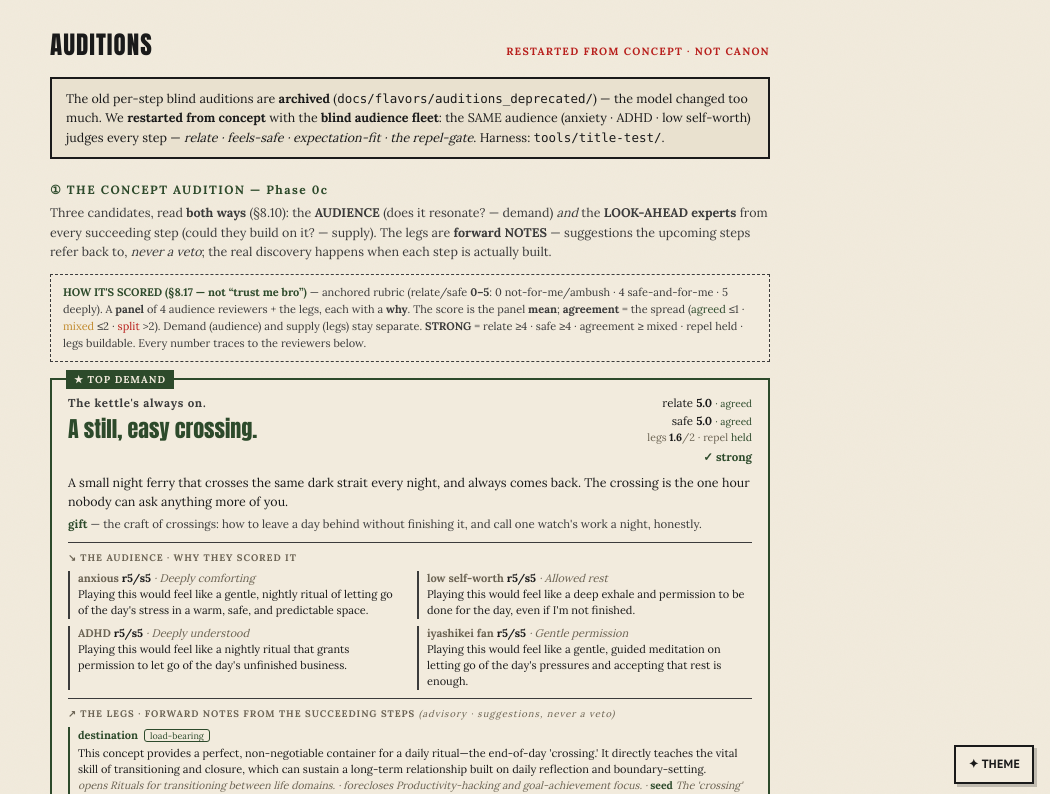
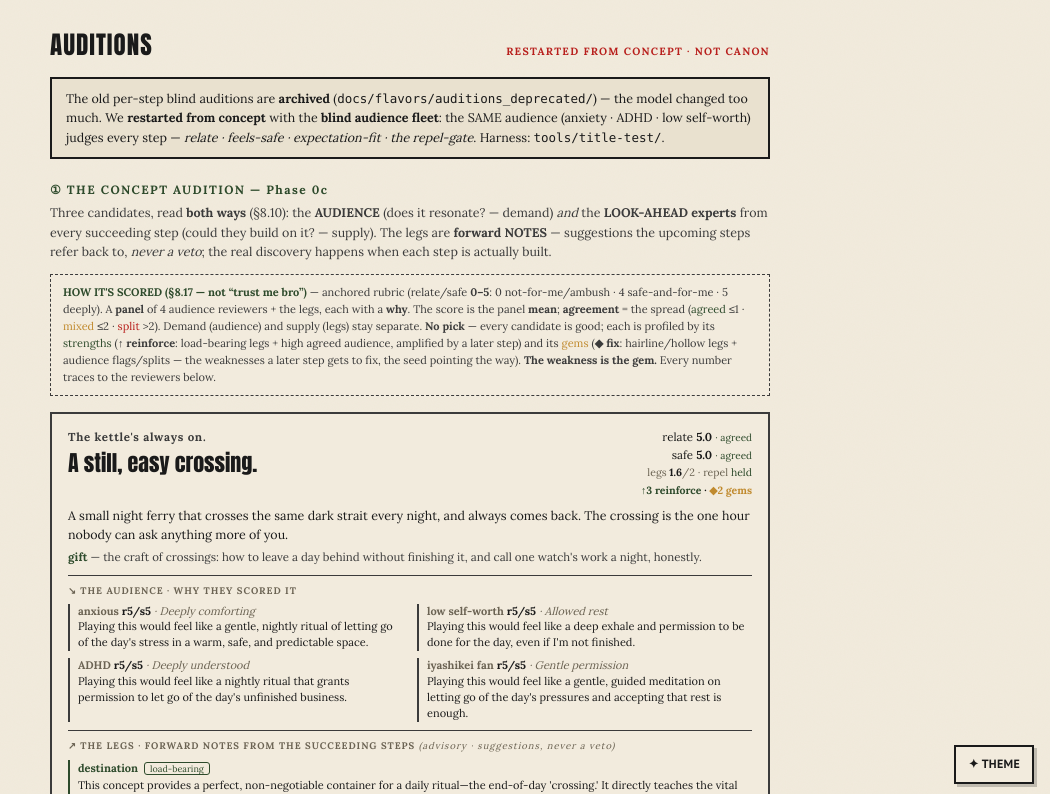
Before and after one commit to cybervaldez/myliar-website, a Next.js app: page /auditions in a window 1280 px wide. Shown: the top 794 px of the page, without its empty margins (230-1280 px from the left). Built offline with nearby package versions, Linux system fonts and the light colour scheme.

Commit message:
deploy: sync website/ from monorepo @ 63d1349

```diff
--- a/app/auditions/page.tsx
+++ b/app/auditions/page.tsx
@@ -42,7 +42,6 @@ const ink = "var(--ink)", soft = "var(--ink-soft)", paper = "var(--paper)", shad
 export default function AuditionsPage() {
   // rank by relate+safe; the winner gets the crown
   const ranked = D.concepts.map((c, k) => ({ c, i: k + 1, score: +avg(k + 1, "relate") + +avg(k + 1, "feelsSafe") })).sort((a, b) => b.score - a.score);
-  const winnerId = ranked[0].c.id;
 
   return (
     <main style={{ maxWidth: 760, margin: "0 auto", padding: "26px 20px 80px" }}>
@@ -57,29 +56,28 @@ export default function AuditionsPage() {
       <div style={{ fontFamily: "var(--theme-body)", fontSize: 12, fontWeight: 700, letterSpacing: ".12em", color: forest, marginBottom: 4 }}>① THE CONCEPT AUDITION — Phase 0c</div>
       <p style={{ fontSize: 12.5, color: soft, margin: "0 0 12px" }}>Three candidates, read <b>both ways</b> (§8.10): the <b>AUDIENCE</b> (does it resonate? — demand) <i>and</i> the <b>LOOK-AHEAD experts</b> from every succeeding step (could they build on it? — supply). The legs are <b>forward NOTES</b> — suggestions the upcoming steps refer back to, <i>never a veto</i>; the real discovery happens when each step is actually built.</p>
       <div style={{ border: `1px dashed var(--ink-soft)`, background: paper, padding: "9px 12px", fontSize: 11, color: soft, lineHeight: 1.55, margin: "0 0 16px" }}>
-        <b style={{ color: forest }}>HOW IT&apos;S SCORED (§8.17 — not &ldquo;trust me bro&rdquo;)</b> — anchored rubric (relate/safe <b>0–5</b>: 0 not-for-me/ambush · 4 safe-and-for-me · 5 deeply). A <b>panel</b> of 4 audience reviewers + the legs, each with a <b>why</b>. The score is the panel <b>mean</b>; <b>agreement</b> = the spread (<span style={{ color: forest }}>agreed</span> ≤1 · <span style={{ color: "#c08a2e" }}>mixed</span> ≤2 · <span style={{ color: red }}>split</span> &gt;2). Demand (audience) and supply (legs) stay separate. <b>STRONG</b> = relate ≥4 · safe ≥4 · agreement ≥ mixed · repel held · legs buildable. Every number traces to the reviewers below.
+        <b style={{ color: forest }}>HOW IT&apos;S SCORED (§8.17 — not &ldquo;trust me bro&rdquo;)</b> — anchored rubric (relate/safe <b>0–5</b>: 0 not-for-me/ambush · 4 safe-and-for-me · 5 deeply). A <b>panel</b> of 4 audience reviewers + the legs, each with a <b>why</b>. The score is the panel <b>mean</b>; <b>agreement</b> = the spread (<span style={{ color: forest }}>agreed</span> ≤1 · <span style={{ color: "#c08a2e" }}>mixed</span> ≤2 · <span style={{ color: red }}>split</span> &gt;2). Demand (audience) and supply (legs) stay separate. <b>No pick</b> — every candidate is good; each is profiled by its <span style={{ color: forest }}>strengths</span> (<b>↑ reinforce</b>: load-bearing legs + high agreed audience, amplified by a later step) and its <span style={{ color: "#c08a2e" }}>gems</span> (<b>◆ fix</b>: hairline/hollow legs + audience flags/splits — the weaknesses a later step gets to fix, the seed pointing the way). <b>The weakness is the gem.</b> Every number traces to the reviewers below.
       </div>
 
       {ranked.map(({ c, i }) => {
-        const won = c.id === winnerId;
         const thr = get("thrill_seeker", i);
         return (
-          <section key={c.id} style={{ border: `2px solid ${won ? forest : "var(--ink-soft)"}`, background: paper, marginBottom: 16, padding: "14px 16px", position: "relative" }}>
-            {won && <span style={{ position: "absolute", top: -10, left: 14, background: forest, color: paper, fontSize: 10, fontWeight: 700, letterSpacing: ".1em", padding: "2px 8px", fontFamily: "var(--theme-body)" }}>★ TOP DEMAND</span>}
+          <section key={c.id} style={{ border: `2px solid var(--ink-soft)`, background: paper, marginBottom: 16, padding: "14px 16px" }}>
             <div style={{ display: "flex", justifyContent: "space-between", alignItems: "flex-start", flexWrap: "wrap", gap: 12 }}>
               <div>
                 <div style={{ fontFamily: "var(--theme-body)", fontSize: 11.5, fontWeight: 700, letterSpacing: ".06em", color: soft }}>{c.t1}</div>
-                <div style={{ fontFamily: "var(--theme-display)", fontSize: 22, color: won ? forest : ink }}>{c.t2}</div>
+                <div style={{ fontFamily: "var(--theme-display)", fontSize: 22, color: ink }}>{c.t2}</div>
               </div>
               <div style={{ textAlign: "right", fontSize: 11.5, minWidth: 158 }}>
                 {(() => {
                   const sr = spread(i, "relate"), ss = spread(i, "feelsSafe"), lm = legMean(i), repelHeld = !thr?.wouldPlay;
-                  const strong = +avg(i, "relate") >= 4 && +avg(i, "feelsSafe") >= 4 && Math.max(sr, ss) <= 2 && repelHeld && lm >= 1;
+                  const nLB = LEG_EXPERTS.filter((e) => getLeg(e, i)?.canBuild === "load-bearing").length;
+                  const nGem = (LEG_EXPERTS.length - nLB) + TARGET.filter((p) => (get(p, i)?.feelsSafe ?? 5) < 4 || (get(p, i)?.relate ?? 5) < 3).length + (repelHeld ? 0 : 1);
                   return (<>
                     <div>relate <b style={{ color: ink }}>{avg(i, "relate")}</b> <span style={{ color: agreeCol(sr), fontSize: 10 }}>· {agree(sr)}</span></div>
                     <div>safe <b style={{ color: ink }}>{avg(i, "feelsSafe")}</b> <span style={{ color: agreeCol(ss), fontSize: 10 }}>· {agree(ss)}</span></div>
                     <div style={{ fontSize: 10.5, color: margin }}>legs <b style={{ color: ink }}>{lm.toFixed(1)}</b>/2 · repel {repelHeld ? <span style={{ color: forest }}>held</span> : <span style={{ color: red }}>tapped</span>}</div>
-                    <div style={{ fontWeight: 700, marginTop: 2, color: strong ? forest : "#c08a2e" }}>{strong ? "✓ strong" : "⚑ flagged"}</div>
+                    <div style={{ fontWeight: 700, marginTop: 2, fontSize: 10.5 }}><span style={{ color: forest }}>↑{nLB} reinforce</span> · <span style={{ color: "#c08a2e" }}>◆{nGem} gems</span></div>
                   </>);
                 })()}
               </div>
@@ -117,17 +115,17 @@ export default function AuditionsPage() {
       {P.pilots.map((pl, k) => {
         const i = k + 1, sr = spreadP(i, "relate"), ss = spreadP(i, "feelsSafe"), lm = legMeanP(i);
         const thr = getP("thrill_seeker", i), repelHeld = !thr?.wouldPlay;
-        const strong = avgP(i, "relate") >= 4 && avgP(i, "feelsSafe") >= 4 && Math.max(sr, ss) <= 2 && repelHeld && lm >= 1;
+        const nLB = PLEGS.filter((e) => getLegP(e, i)?.canBuild === "load-bearing").length;
+        const nGem = (PLEGS.length - nLB) + TARGET.filter((p) => (getP(p, i)?.feelsSafe ?? 5) < 4 || (getP(p, i)?.relate ?? 5) < 3).length + (repelHeld ? 0 : 1);
         return (
-          <section key={pl.id} style={{ border: `2px solid ${strong ? forest : "var(--ink-soft)"}`, background: paper, marginBottom: 16, padding: "14px 16px", position: "relative" }}>
-            {strong && lm >= 2 && <span style={{ position: "absolute", top: -10, left: 14, background: forest, color: paper, fontSize: 10, fontWeight: 700, letterSpacing: ".1em", padding: "2px 8px", fontFamily: "var(--theme-body)" }}>★ THE TONE</span>}
+          <section key={pl.id} style={{ border: `2px solid var(--ink-soft)`, background: paper, marginBottom: 16, padding: "14px 16px" }}>
             <div style={{ display: "flex", justifyContent: "space-between", alignItems: "flex-start", flexWrap: "wrap", gap: 12 }}>
-              <div><div style={{ fontFamily: "var(--theme-display)", fontSize: 20, color: strong ? forest : ink }}>{pl.title}</div><div style={{ fontSize: 11, color: margin, fontStyle: "italic" }}>tone: {pl.tone}</div></div>
+              <div><div style={{ fontFamily: "var(--theme-display)", fontSize: 20, color: ink }}>{pl.title}</div><div style={{ fontSize: 11, color: margin, fontStyle: "italic" }}>tone: {pl.tone}</div></div>
               <div style={{ textAlign: "right", fontSize: 11.5, minWidth: 150 }}>
                 <div>relate <b style={{ color: ink }}>{avgP(i, "relate").toFixed(1)}</b> <span style={{ color: agreeCol(sr), fontSize: 10 }}>· {agree(sr)}</span></div>
                 <div>safe <b style={{ color: ink }}>{avgP(i, "feelsSafe").toFixed(1)}</b> <span style={{ color: agreeCol(ss), fontSize: 10 }}>· {agree(ss)}</span></div>
                 <div style={{ fontSize: 10.5, color: margin }}>legs <b style={{ color: ink }}>{lm.toFixed(1)}</b>/2 · repel {repelHeld ? <span style={{ color: forest }}>held</span> : <span style={{ color: red }}>tapped</span>}</div>
-                <div style={{ fontWeight: 700, marginTop: 2, color: strong ? forest : "#c08a2e" }}>{strong ? "✓ strong" : "⚑ flagged"}</div>
+                <div style={{ fontWeight: 700, marginTop: 2, fontSize: 10.5 }}><span style={{ color: forest }}>↑{nLB} reinforce</span> · <span style={{ color: "#c08a2e" }}>◆{nGem} gems</span></div>
               </div>
             </div>
             <p style={{ fontSize: 12, color: ink, margin: "8px 0", lineHeight: 1.55, fontStyle: "italic" }}>{pl.scene}</p>
@@ -152,7 +150,7 @@ export default function AuditionsPage() {
         );
       })}
       <div style={{ border: `1px dashed var(--ink-soft)`, background: shade, padding: "11px 14px", fontSize: 12, color: margin, marginTop: 8 }}>
-        <b style={{ color: forest }}>NEXT</b> — the picked tone (★ <i>Logged at Full Weight</i>) carries forward as the seed for the <b>DESTINATION</b> (a clear-eyed witness coach) + the <b>STRUGGLE</b> (the internal letting-go, logged at full weight). The next step&apos;s audition fills in here.
+        <b style={{ color: forest }}>NEXT</b> — no tone is &ldquo;picked&rdquo;; their profiles carry forward. The wry-affirming <i>witness</i> strength (all legs load-bearing) feeds the <b>DESTINATION</b> + the <b>STRUGGLE</b> (the internal letting-go, logged at full weight); the warm tone&apos;s gem (belonging read as a social demand) is the fix to mine when those beats are authored. The next step&apos;s audition fills in here.
       </div>
     </main>
   );
```
